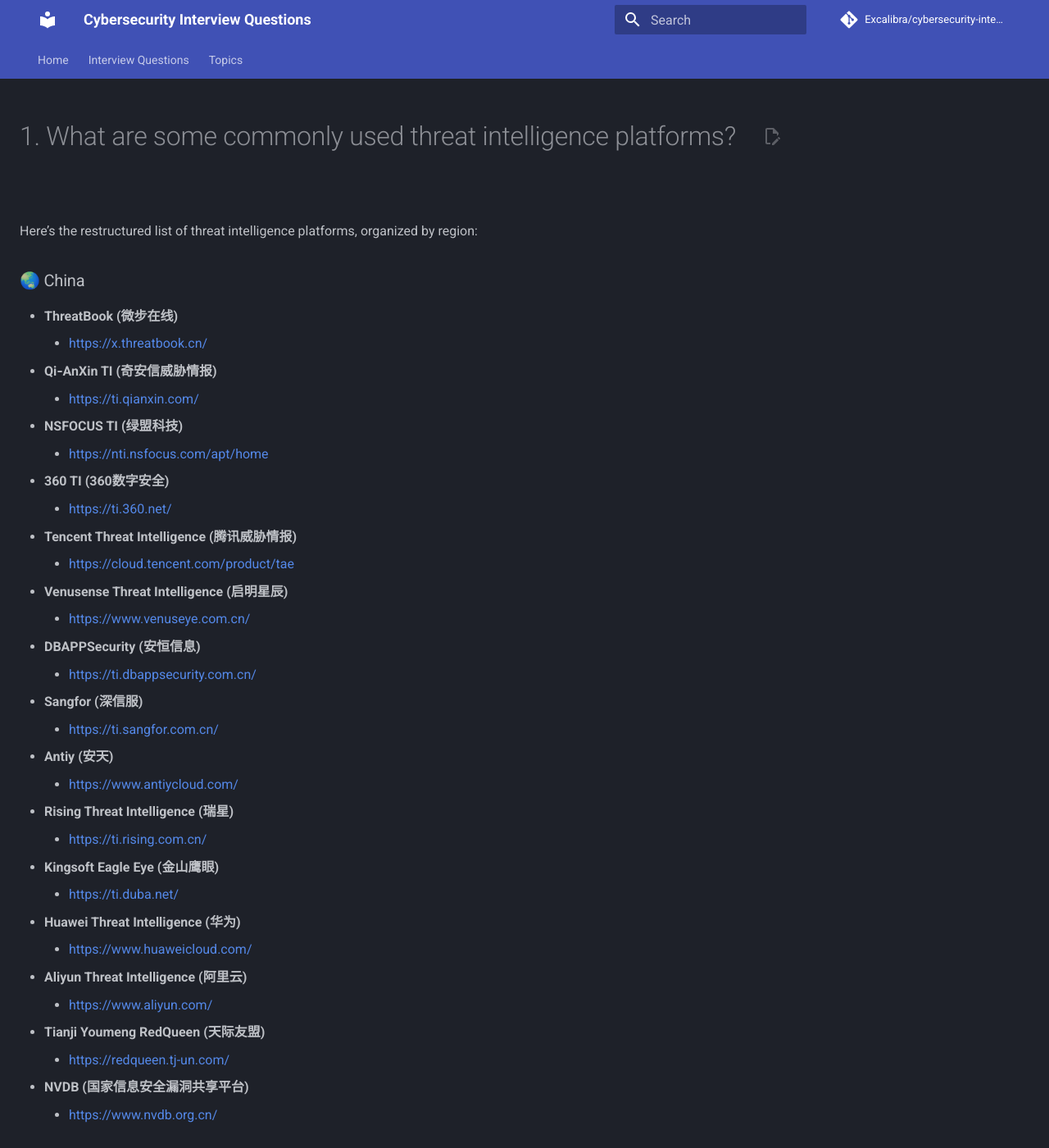
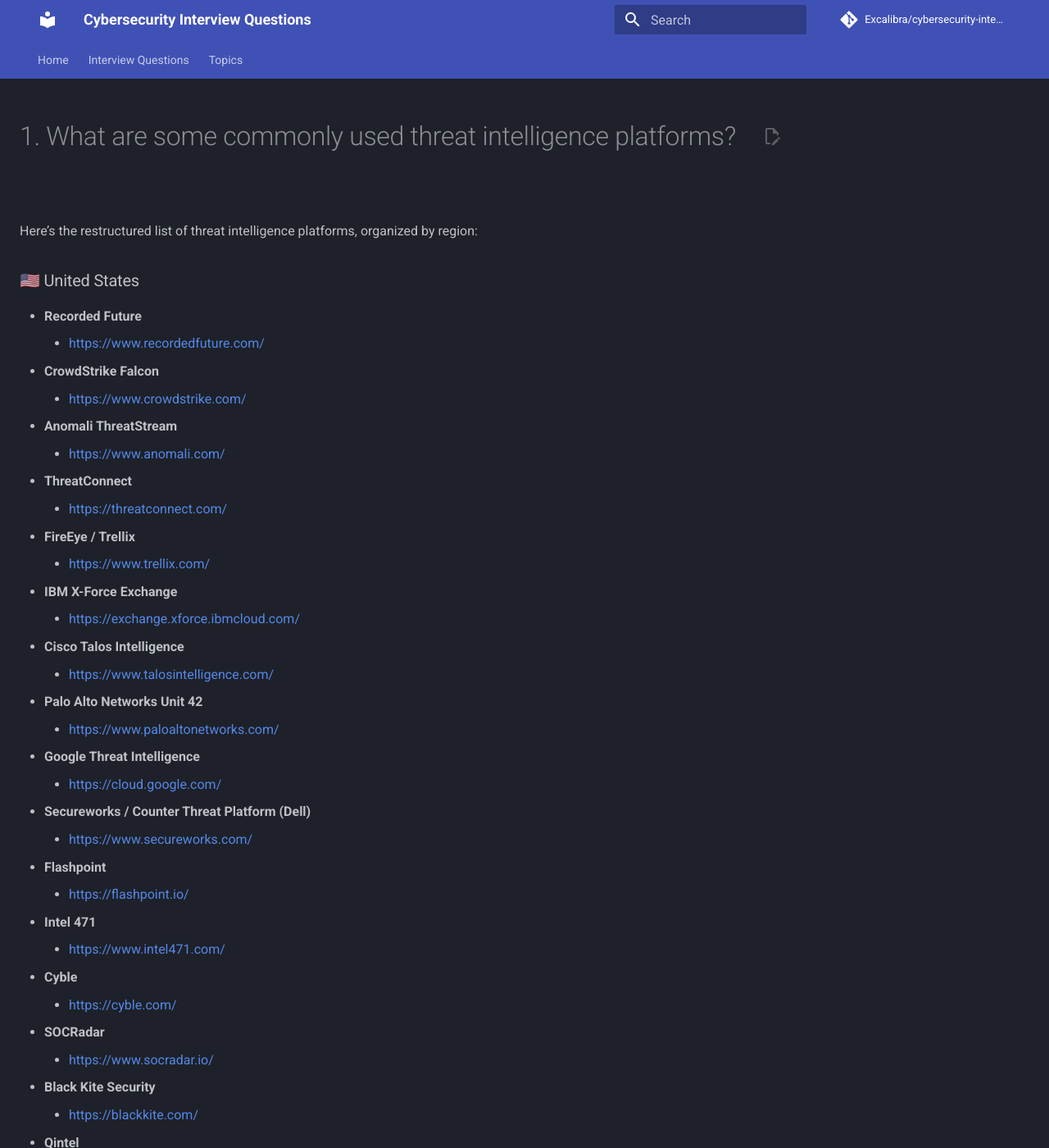
Before and after one commit to Excalibra/cybersecurity-interview-questions, an MkDocs documentation site: the page built from docs/topics/incident-response/1-commonly-used-threat-intelligence-platforms.md, in a window 1280 px wide and 1400 px high. Shown: the whole window at 82% size. Built offline with MkDocs 1.6.1 and Material for MkDocs 9.7.7, drawn with Linux system fonts in a browser that asks for light colours; comment, search, counter and statistics services are not loaded; some of the changed text lies outside the part shown.

Commit message:
Update 1-commonly-used-threat-intelligence-platforms.md

```diff
--- a/docs/topics/incident-response/1-commonly-used-threat-intelligence-platforms.md
+++ b/docs/topics/incident-response/1-commonly-used-threat-intelligence-platforms.md
@@ -1,38 +1,6 @@
 # 1. What are some commonly used threat intelligence platforms?
 
 Here’s the restructured list of threat intelligence platforms, organized by region:
-
-### 🌏 China
-*   **ThreatBook (微步在线)**
-    *   [https://x.threatbook.cn/](https://x.threatbook.cn/)
-*   **Qi‑AnXin TI (奇安信威胁情报)**
-    *   [https://ti.qianxin.com/](https://ti.qianxin.com/)
-*   **NSFOCUS TI (绿盟科技)**
-    *   [https://nti.nsfocus.com/apt/home](https://nti.nsfocus.com/apt/home)
-*   **360 TI (360数字安全)**
-    *   [https://ti.360.net/](https://ti.360.net/)
-*   **Tencent Threat Intelligence (腾讯威胁情报)**
-    *   [https://cloud.tencent.com/product/tae](https://cloud.tencent.com/product/tae)
-*   **Venusense Threat Intelligence (启明星辰)**
-    *   [https://www.venuseye.com.cn/](https://www.venuseye.com.cn/)
-*   **DBAPPSecurity (安恒信息)**
-    *   [https://ti.dbappsecurity.com.cn/](https://ti.dbappsecurity.com.cn/)
-*   **Sangfor (深信服)**
-    *   [https://ti.sangfor.com.cn/](https://ti.sangfor.com.cn/)
-*   **Antiy (安天)**
-    *   [https://www.antiycloud.com/](https://www.antiycloud.com/)
-*   **Rising Threat Intelligence (瑞星)**
-    *   [https://ti.rising.com.cn/](https://ti.rising.com.cn/)
-*   **Kingsoft Eagle Eye (金山鹰眼)**
-    *   [https://ti.duba.net/](https://ti.duba.net/)
-*   **Huawei Threat Intelligence (华为)**
-    *   [https://www.huaweicloud.com/](https://www.huaweicloud.com/)
-*   **Aliyun Threat Intelligence (阿里云)**
-    *   [https://www.aliyun.com/](https://www.aliyun.com/)
-*   **Tianji Youmeng RedQueen (天际友盟)**
-    *   [https://redqueen.tj-un.com/](https://redqueen.tj-un.com/)
-*   **NVDB (国家信息安全漏洞共享平台)**
-    *   [https://www.nvdb.org.cn/](https://www.nvdb.org.cn/)
 
 ### 🇺🇸 United States
 *   **Recorded Future**
@@ -75,9 +43,8 @@
     *   [https://www.proofpoint.com/](https://www.proofpoint.com/)
 *   **DarkFeed**
     *   [https://darkfeed.io/](https://darkfeed.io/)
-*   **Zeroth**
-    *   The correct product name appears to be **ZeroThreat**.
-    *   [https://zerothreat.ai/](https://zerothreat.ai/)
+*   **Zerothreat**
+    * [https://zerothreat.ai/](https://zerothreat.ai/)
 
 ### 🇪🇺 Europe
 *   **MISP**
```
Also changed, not shown: other parts of docs/topics/incident-response/1-commonly-used-threat-intelligence-platforms.md (+1 -1 lines).
